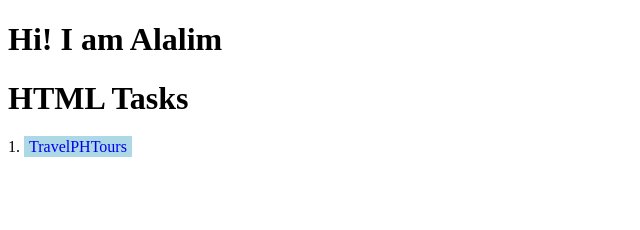
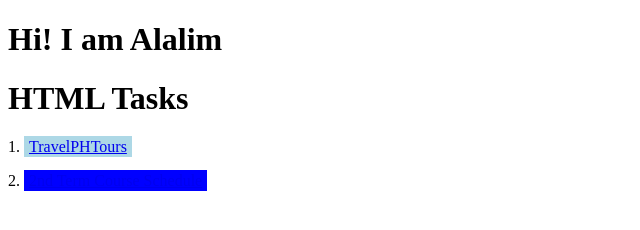
Before and after one commit to HeraldAlalim/HeraldAlalim.github.io, a plain HTML site: page index.html in a window 1280 px wide. Shown: the whole page, without its empty margins (0-640 px from the left). Drawn offline with Linux system fonts and the light colour scheme.

Commit message:
third commit

```diff
--- a/index.html
+++ b/index.html
@@ -8,7 +8,9 @@
 <body>
   <h1>Hi! I am Alalim </h1>
   <h1>HTML Tasks</h1>
-  <p>1. <a href="https://heraldalalim.github.io/TravelPHTours/" style="background-color: lightblue; text-decoration: none; padding: 2px 5px;">TravelPHTours</a></p>
+  <p>1. <a href="https://heraldalalim.github.io/TravelPHTours/" style="background-color: lightblue; padding: 2px 5px;">TravelPHTours</a></p>
+  <p>2. <a href="https://heraldalalim.github.io/Schedule.github.io/" style="background-color: blue; padding: 2px 5px;">2nd Term Course Schedule</a></a></p>
+
 
 
 </body>
```
